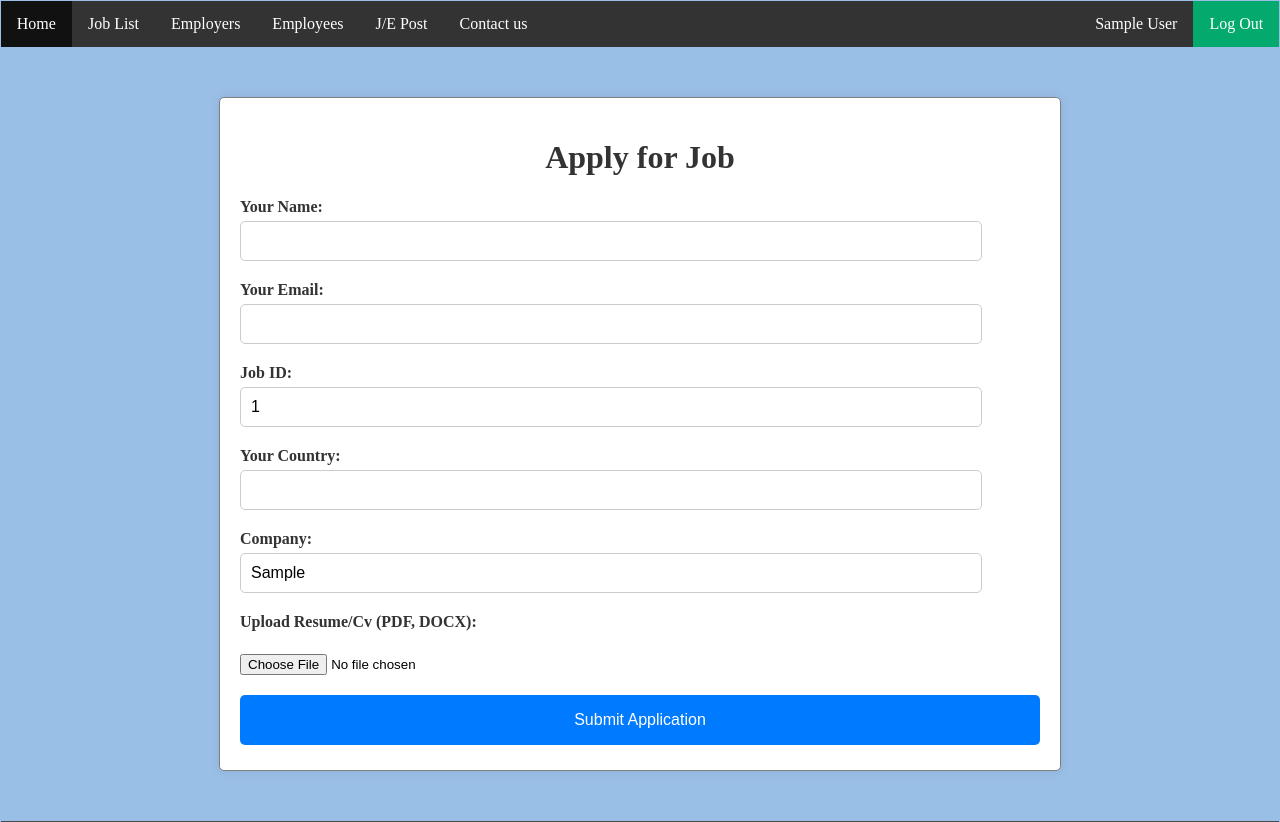
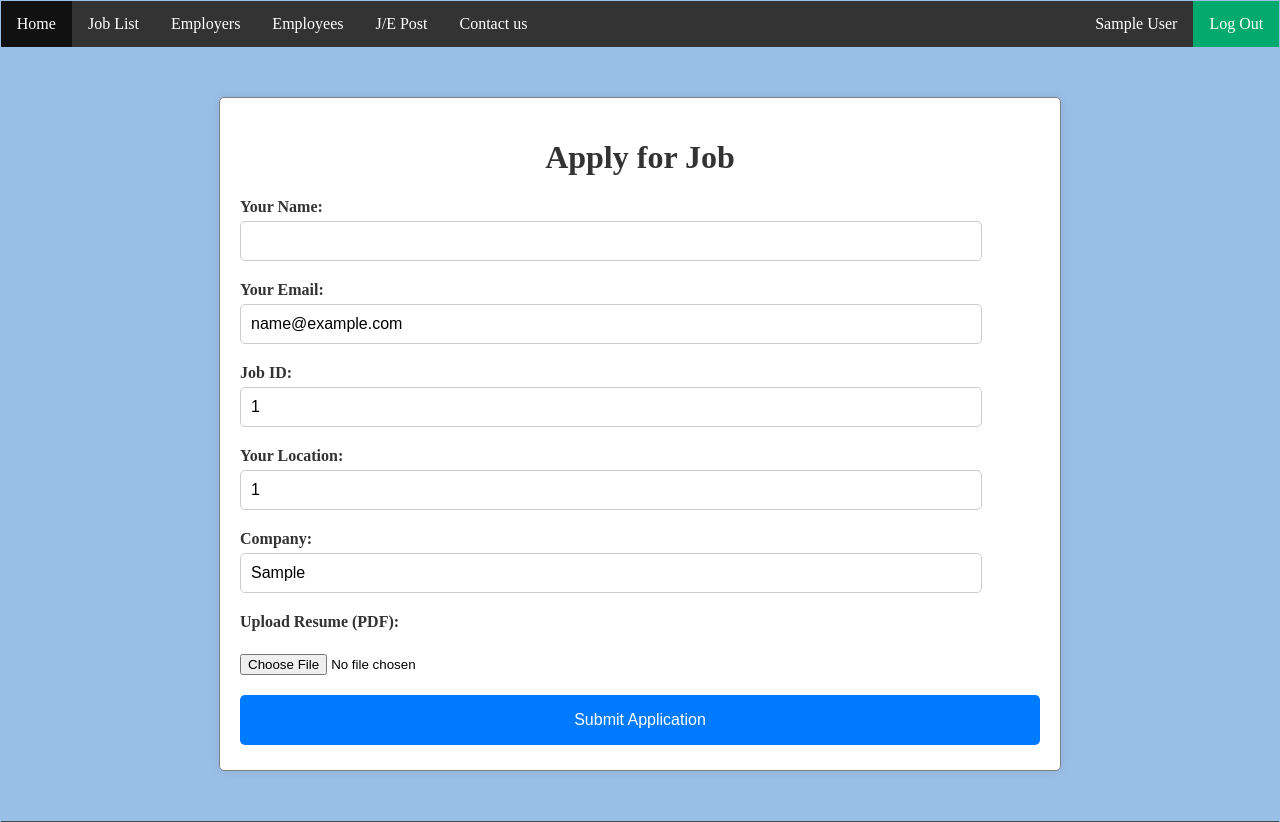
Before and after one commit to BKR70/CHP, a PHP site: page /ApplyNow.php in a window 1280 px wide. Shown: the top 822 px of the page. Run offline with PHP 8.4, Linux system fonts and the light colour scheme; the visitor is signed in with stand-in values (Sample User, id 1).

Commit message:
modify some line of codes

```diff
--- a/ApplyNow.php
+++ b/ApplyNow.php
@@ -51,23 +51,23 @@
             </div>
             <div class="form-group">
                 <label for="email"><strong>Your Email:</strong></label>
-                <input type="email" id="email" name="email" required>
+                <input type="email" id="email" name="email" value=<?php echo $_SESSION['userEmail'] ?> required>
             </div>
 			<div class="form-group">
                 <label for="jobid"><strong>Job ID:</strong></label>
-                <input type="number" id="jobid" name="jobid" value=<?php echo $_SESSION['JOBID'] ?> min="1" max="10000" required>
+                <input type="number" id="jobid" name="jobid" value=<?php echo $_SESSION['JOBID'] ?> min="1" max="10000" readonly required>
             </div>
 			<div class="form-group">
-                <label for="country"><strong>Your Country:</strong></label>
-                <input type="text" id="country" name="country" required>
+                <label for="country"><strong>Your Location:</strong></label>
+                <input type="text" id="country" name="country" value=<?php echo $_SESSION['userCountry'] ?> readonly required>
             </div>
 			<div class="form-group">
                 <label for="company"><strong>Company:</strong></label>
-                <input type="text" id="company" name="company" value=<?php echo $_SESSION['CompanyName']?> required>
+                <input type="text" id="company" name="company" value=<?php echo $_SESSION['CompanyName']?> readonly required>
             </div>
             <div class="form-group">
-                <label for="resume"><strong>Upload Resume/Cv (PDF, DOCX):</strong></label><br>
-                <input type="file" id="resume" name="resume" accept=".pdf,.docx" required>
+                <label for="resume"><strong>Upload Resume (PDF):</strong></label><br>
+                <input type="file" id="resume" name="resume" accept=".pdf" required>
             </div>
             <button type="submit">Submit Application</button>
         </form>
--- a/login.php
+++ b/login.php
@@ -19,6 +19,8 @@
 					if($Usertype == "Employee") {
 						$_SESSION['Categore'] = $data['category'];
 						$_SESSION['uname'] = $data['firstName'];
+						$_SESSION['userEmail'] = $data['email'];
+						$_SESSION['userCountry'] = $data['location'];
 						?>
 						<script type="text/javascript">
 							alert("Successfully Employee LogIn");
```
